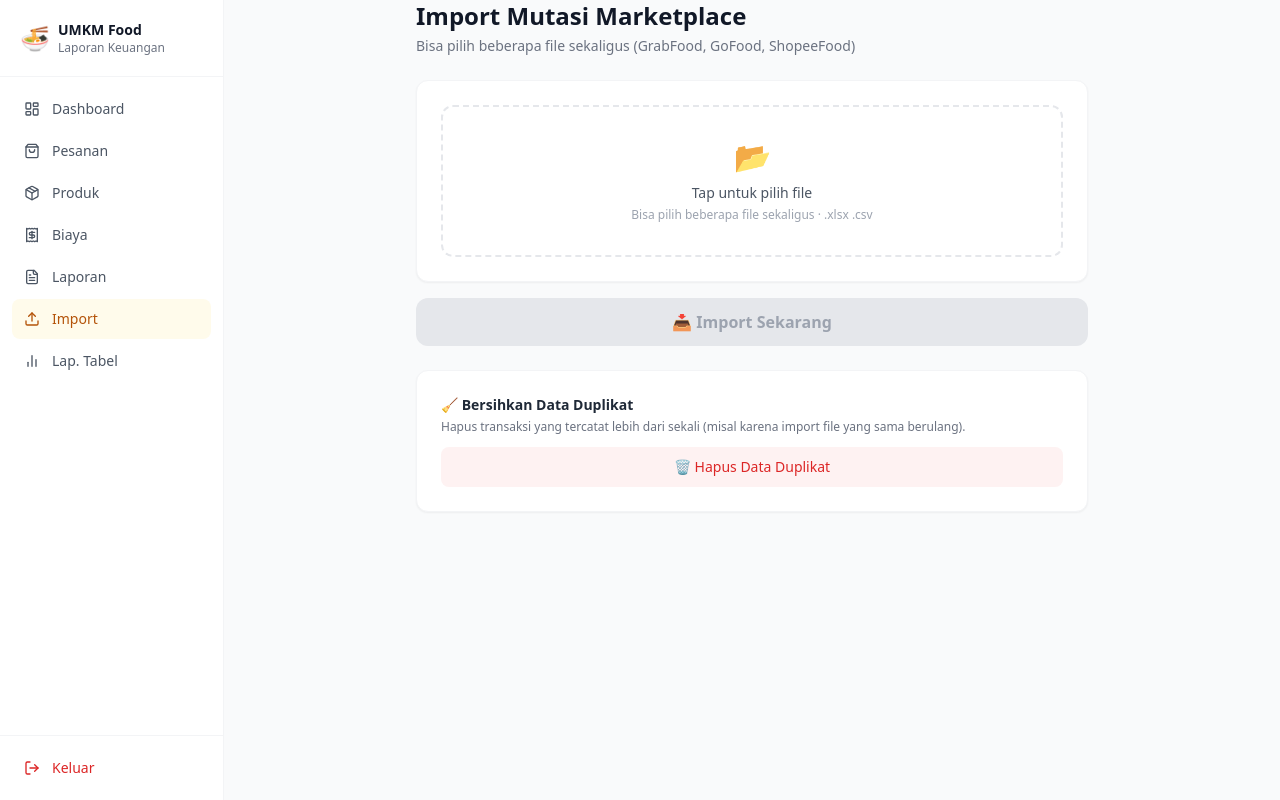
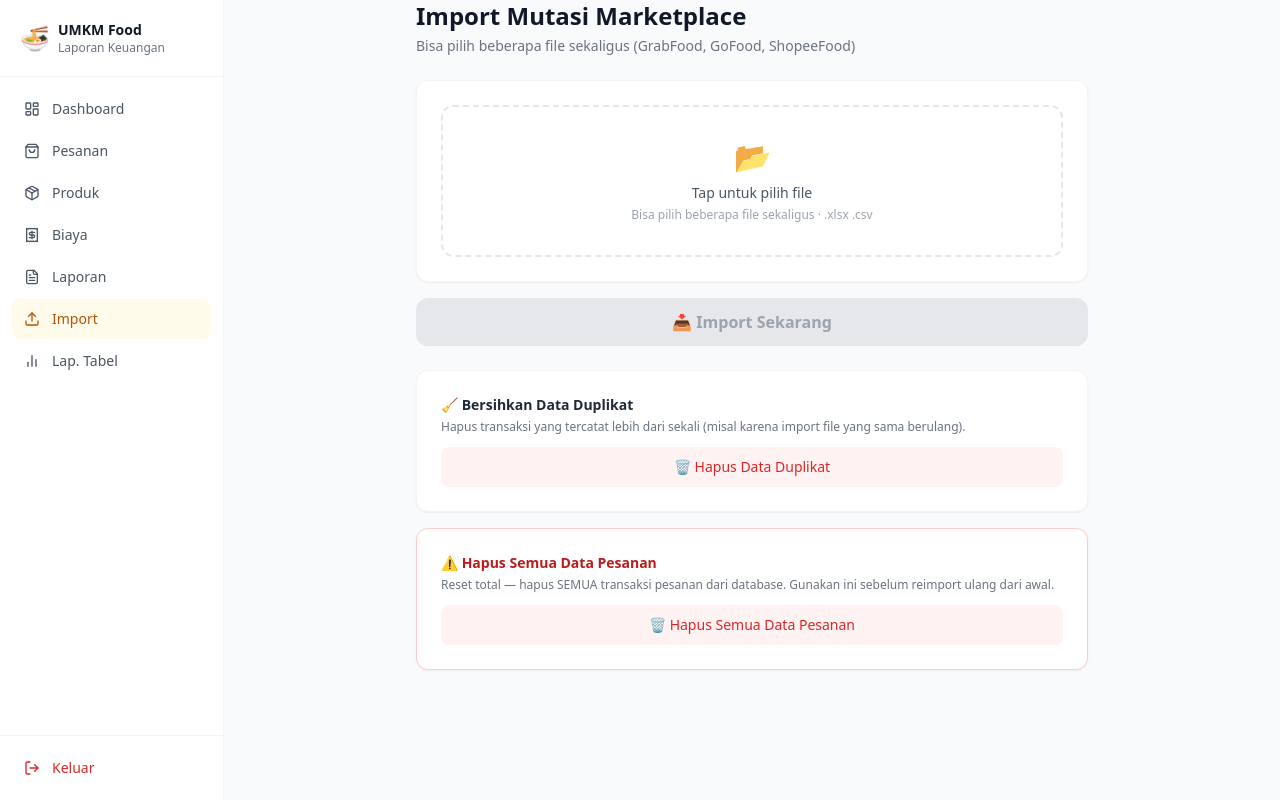
Before and after one commit to nclsfernando/umkm-food-saas-fixedd, a Next.js app in the folder frontend/: page /import in a window 1280 px wide. Built offline with nearby package versions, Linux system fonts and the light colour scheme.

Commit message:
feat: tombol hapus semua data pesanan dengan konfirmasi 2-step

```diff
--- a/frontend/src/app/import/page.tsx
+++ b/frontend/src/app/import/page.tsx
@@ -56,6 +56,24 @@ export default function ImportPage() {
       const res = await api.post('/orders/import/clean-duplicates');
       setCleanResult(res.data);
     } finally { setCleaning(false); }
+  };
+
+  const [deleting, setDeleting] = useState(false);
+  const [confirmDelete, setConfirmDelete] = useState(false);
+  const [deleteResult, setDeleteResult] = useState<{ deleted: number } | null>(null);
+
+  const handleDeleteAll = async () => {
+    if (!confirmDelete) { setConfirmDelete(true); return; }
+    setDeleting(true);
+    setDeleteResult(null);
+    try {
+      const res = await api.post('/orders/import/delete-all');
+      setDeleteResult(res.data);
+      setCleanResult(null);
+    } finally {
+      setDeleting(false);
+      setConfirmDelete(false);
+    }
   };
 
   return (
@@ -146,6 +164,28 @@ export default function ImportPage() {
           {cleaning ? '⏳ Membersihkan...' : '🗑️ Hapus Data Duplikat'}
         </button>
       </div>
+
+      {/* Delete all section */}
+      <div className="card mt-4 border-red-200">
+        <p className="font-semibold text-red-700 text-sm mb-1">⚠️ Hapus Semua Data Pesanan</p>
+        <p className="text-xs text-gray-500 mb-3">Reset total — hapus SEMUA transaksi pesanan dari database. Gunakan ini sebelum reimport ulang dari awal.</p>
+        {deleteResult && (
+          <div className="bg-gray-100 text-gray-700 text-xs p-2.5 rounded-lg mb-3">
+            ✅ {deleteResult.deleted} transaksi berhasil dihapus. Database bersih.
+          </div>
+        )}
+        <button onClick={handleDeleteAll} disabled={deleting}
+          className={`w-full py-2.5 px-4 text-sm font-medium rounded-lg transition-colors disabled:opacity-50 ${
+            confirmDelete ? 'bg-red-600 text-white hover:bg-red-700' : 'bg-red-50 text-red-600 hover:bg-red-100'
+          }`}>
+          {deleting ? '⏳ Menghapus...' : confirmDelete ? '⚠️ Yakin? Tap sekali lagi untuk konfirmasi' : '🗑️ Hapus Semua Data Pesanan'}
+        </button>
+        {confirmDelete && (
+          <button onClick={() => setConfirmDelete(false)} className="w-full mt-2 text-xs text-gray-400 underline">
+            Batal
+          </button>
+        )}
+      </div>
     </div>
   );
 }
```
Also changed, not shown: 2 other files (tests, documents, lock files or other folders).
